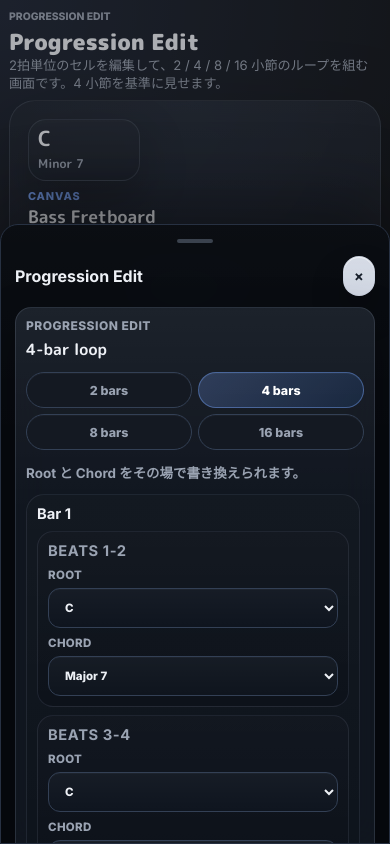
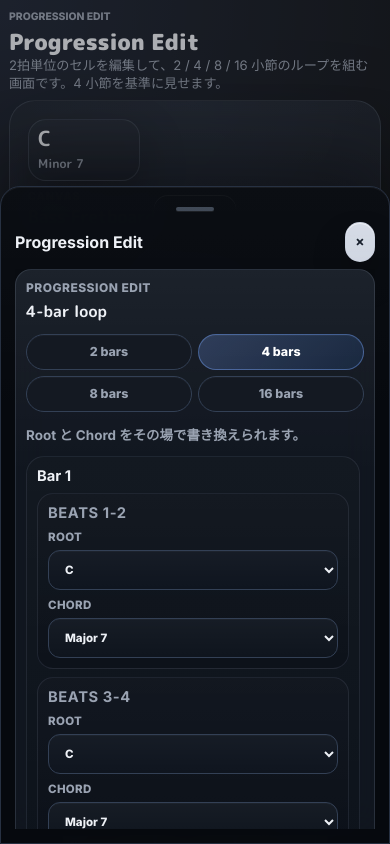
Before and after one commit to muu-ima/muu-fret-degree, a Next.js app: page /progression in a window 390 px wide. Shown: the top 844 px of the page. Built offline with nearby package versions, Linux system fonts and the light colour scheme.

Commit message:
Polish mobile bottom sheets

```diff
--- a/app/components/AppShell.tsx
+++ b/app/components/AppShell.tsx
@@ -2,7 +2,7 @@
 
 import Link from "next/link";
 import { usePathname } from "next/navigation";
-import { type ReactNode } from "react";
+import { type ReactNode, useEffect, useState } from "react";
 import { LuChartNoAxesColumn, LuMusic4, LuPencil, LuSlidersHorizontal } from "react-icons/lu";
 
 type AppShellProps = {
@@ -46,16 +46,35 @@ const panelItems = [
 
 export function AppShell({ children }: AppShellProps) {
   const pathname = usePathname();
+  const [activePanel, setActivePanel] = useState<(typeof panelItems)[number]["key"] | null>(null);
+
+  useEffect(() => {
+    setActivePanel(pathname === "/progression" ? "edit" : null);
+  }, [pathname]);
+
+  useEffect(() => {
+    const handlePanelClose = () => {
+      setActivePanel(null);
+    };
+
+    window.addEventListener("shell:panel-close", handlePanelClose);
+    return () => {
+      window.removeEventListener("shell:panel-close", handlePanelClose);
+    };
+  }, []);
 
   const openEdit = () => {
+    setActivePanel("edit");
     window.dispatchEvent(new CustomEvent("shell:open-edit"));
   };
 
   const openControls = () => {
+    setActivePanel("controls");
     window.dispatchEvent(new CustomEvent("shell:open-controls"));
   };
 
   const openProgression = () => {
+    setActivePanel("progression");
     window.dispatchEvent(new CustomEvent("shell:open-progression"));
   };
 
@@ -116,7 +135,7 @@ export function AppShell({ children }: AppShellProps) {
             {panelItems.map((item) => {
               const Icon = item.icon;
               if (item.key === "edit") {
-                const isActive = pathname === item.href;
+                const isActive = pathname === item.href && activePanel === "edit";
                 return (
                   <Link
                     key={item.key}
@@ -148,7 +167,8 @@ export function AppShell({ children }: AppShellProps) {
                 <button
                   key={item.key}
                   type="button"
-                  className="sidebarToolButton"
+                  className={activePanel === item.key ? "sidebarToolButton active" : "sidebarToolButton"}
+                  aria-pressed={activePanel === item.key}
                   onClick={() => handlePanelOpen(item.key)}
                 >
                   <span className="sidebarItemIcon" aria-hidden="true">
--- a/app/components/PracticeWorkspace.tsx
+++ b/app/components/PracticeWorkspace.tsx
@@ -1,6 +1,14 @@
 "use client";
 
-import { useEffect, useMemo, useRef, useState } from "react";
+import {
+  type CSSProperties,
+  type KeyboardEvent,
+  type PointerEvent,
+  useEffect,
+  useMemo,
+  useRef,
+  useState,
+} from "react";
 import theory from "../../data/theory.json";
 import { BassFretboard, MobileBassFretboard } from "./BassFretboard";
 import { ChordDegreeStrip } from "./ChordDegreeStrip";
@@ -36,6 +44,12 @@ type PracticeWorkspaceProps = {
   pageMode: "practice" | "progression";
 };
 
+const bottomSheetHeightBounds = {
+  min: 44,
+  default: 78,
+  max: 92,
+};
+
 export function PracticeWorkspace({ showProgressionEditor, pageMode }: PracticeWorkspaceProps) {
   const [root, setRoot] = useState("C");
   const [chordTypeId, setChordTypeId] = useState("m7");
@@ -47,6 +61,7 @@ export function PracticeWorkspace({ showProgressionEditor, pageMode }: PracticeW
   const [selectedFretRangeId, setSelectedFretRangeId] = useState<FretRange["id"]>("low");
   const [chordOctaveId, setChordOctaveId] = useState("C4");
   const [chordInversion, setChordInversion] = useState(0);
+  const [bottomSheetHeight, setBottomSheetHeight] = useState(bottomSheetHeightBounds.default);
   const [progression, setProgression] = useState<ChordProgression>(() => ({
     bpm: 120,
     timeSignature: { beatsPerBar: 4, beatUnit: 4 },
@@ -68,6 +83,7 @@ export function PracticeWorkspace({ showProgressionEditor, pageMode }: PracticeW
   } = useAudioEngine({ bpm });
   const progressionPlayback = useProgressionPlayback({ progression });
   const lastProgressionBeatRef = useRef<number | null>(null);
+  const bottomSheetDragRef = useRef<{ startHeight: number; startY: number } | null>(null);
 
   useEffect(() => {
     setProgression((currentProgression) =>
@@ -107,6 +123,91 @@ export function PracticeWorkspace({ showProgressionEditor, pageMode }: PracticeW
       window.removeEventListener("shell:open-edit", handleOpenEdit);
     };
   }, [showProgressionEditor]);
+
+  const closePanels = () => {
+    setIsControlsOpen(false);
+    setIsProgressionPanelOpen(false);
+    setIsProgressionEditorOpen(false);
+    window.dispatchEvent(new CustomEvent("shell:panel-close"));
+  };
+
+  const clampBottomSheetHeight = (height: number) =>
+    Math.min(bottomSheetHeightBounds.max, Math.max(bottomSheetHeightBounds.min, height));
+
+  const beginBottomSheetResize = (event: PointerEvent<HTMLButtonElement>) => {
+    event.currentTarget.setPointerCapture(event.pointerId);
+    bottomSheetDragRef.current = {
+      startHeight: bottomSheetHeight,
+      startY: event.clientY,
+    };
+  };
+
+  const resizeBottomSheet = (event: PointerEvent<HTMLButtonElement>) => {
+    if (!bottomSheetDragRef.current) {
+      return;
+    }
+
+    const viewportHeight = window.innerHeight || 1;
+    const dragDistance = bottomSheetDragRef.current.startY - event.clientY;
+    const nextHeight = bottomSheetDragRef.current.startHeight + (dragDistance / viewportHeight) * 100;
+    setBottomSheetHeight(clampBottomSheetHeight(nextHeight));
+  };
+
+  const finishBottomSheetResize = (event: PointerEvent<HTMLButtonElement>) => {
+    if (event.currentTarget.hasPointerCapture(event.pointerId)) {
+      event.currentTarget.releasePointerCapture(event.pointerId);
+    }
+
+    bottomSheetDragRef.current = null;
+  };
+
+  const adjustBottomSheetWithKeyboard = (event: KeyboardEvent<HTMLButtonElement>) => {
+    if (event.key === "ArrowUp") {
+      event.preventDefault();
+      setBottomSheetHeight((height) => clampBottomSheetHeight(height + 5));
+      return;
+    }
+
+    if (event.key === "ArrowDown") {
+      event.preventDefault();
+      setBottomSheetHeight((height) => clampBottomSheetHeight(height - 5));
+      return;
+    }
+
+    if (event.key === "Home") {
+      event.preventDefault();
+      setBottomSheetHeight(bottomSheetHeightBounds.min);
+      return;
+    }
+
+    if (event.key === "End") {
+      event.preventDefault();
+      setBottomSheetHeight(bottomSheetHeightBounds.max);
+    }
+  };
+
+  const bottomSheetStyle = {
+    "--bottom-sheet-height": `${bottomSheetHeight}dvh`,
+  } as CSSProperties;
+
+  const renderBottomSheetHandle = () => (
+    <button
+      type="button"
+      className="bottomSheetHandle"
+      aria-label="ボトムシートの高さを調整"
+      aria-valuemax={bottomSheetHeightBounds.max}
+      aria-valuemin={bottomSheetHeightBounds.min}
+      aria-valuenow={Math.round(bottomSheetHeight)}
+      onDoubleClick={() => setBottomSheetHeight(bottomSheetHeightBounds.default)}
+      onKeyDown={adjustBottomSheetWithKeyboard}
+      onPointerCancel={finishBottomSheetResize}
+      onPointerDown={beginBottomSheetResize}
+      onPointerMove={resizeBottomSheet}
+      onPointerUp={finishBottomSheetResize}
+    >
+      <span />
+    </button>
+  );
 
   const chromatic = theory.chromatic;
   const chordTypes = theory.chordTypes as ChordType[];
@@ -359,21 +460,19 @@ export function PracticeWorkspace({ showProgressionEditor, pageMode }: PracticeW
             ? "drawerBackdrop open"
             : "drawerBackdrop"
         }
-        onClick={() => {
-          setIsControlsOpen(false);
-          setIsProgressionPanelOpen(false);
-          setIsProgressionEditorOpen(false);
-        }}
+        onClick={closePanels}
       />
       <aside
         className={isControlsOpen ? "shellControlsPanel open" : "shellControlsPanel"}
         role="dialog"
         aria-modal="true"
         aria-label="コードとチューニング"
+        style={bottomSheetStyle}
       >
+        {renderBottomSheetHandle()}
         <div className="drawerHeader">
           <strong>{root} {chordType.name}</strong>
-          <button type="button" className="closeButton" onClick={() => setIsControlsOpen(false)}>
+          <button type="button" className="closeButton" onClick={closePanels}>
             ×
           </button>
         </div>
@@ -384,10 +483,12 @@ export function PracticeWorkspace({ showProgressionEditor, pageMode }: PracticeW
         role="dialog"
         aria-modal="true"
         aria-label="コード進行再生"
+        style={bottomSheetStyle}
       >
+        {renderBottomSheetHandle()}
         <div className="drawerHeader">
           <strong>Progression</strong>
-          <button type="button" className="closeButton" onClick={() => setIsProgressionPanelOpen(false)}>
+          <button type="button" className="closeButton" onClick={closePanels}>
             ×
           </button>
         </div>
@@ -399,10 +500,12 @@ export function PracticeWorkspace({ showProgressionEditor, pageMode }: PracticeW
           role="dialog"
           aria-modal="true"
           aria-label="コード進行編集"
+          style={bottomSheetStyle}
         >
+          {renderBottomSheetHandle()}
           <div className="drawerHeader">
             <strong>Progression Edit</strong>
-            <button type="button" className="closeButton" onClick={() => setIsProgressionEditorOpen(false)}>
+            <button type="button" className="closeButton" onClick={closePanels}>
               ×
             </button>
           </div>
--- a/app/globals.css
+++ b/app/globals.css
@@ -375,6 +375,10 @@ input {
     rgba(239, 244, 252, 0.98);
 }
 
+.bottomSheetHandle {
+  display: none;
+}
+
 .hero {
   display: flex;
   align-items: flex-start;
@@ -401,7 +405,6 @@ input {
 }
 
 .heroSummary {
-  max-width: 60ch;
   margin: 12px 0 0;
   color: var(--muted);
   font-size: 0.96rem;
@@ -627,6 +630,7 @@ input {
 }
 
 @media (max-width: 1040px) {
+
   .shellControlsPanel,
   .shellProgressionPanel,
   .shellEditPanel {
@@ -1041,8 +1045,7 @@ select:focus-visible,
   stroke: rgba(255, 255, 255, 0.76);
   stroke-width: 3;
   filter:
-    drop-shadow(0 8px 10px rgba(0, 0, 0, 0.24))
-    drop-shadow(0 0 8px rgba(255, 255, 255, 0.1));
+    drop-shadow(0 8px 10px rgba(0, 0, 0, 0.24)) drop-shadow(0 0 8px rgba(255, 255, 255, 0.1));
   transition:
     r 140ms ease,
     filter 140ms ease;
@@ -1052,8 +1055,7 @@ select:focus-visible,
   stroke: rgba(255, 255, 255, 0.92);
   stroke-width: 3.5;
   filter:
-    drop-shadow(0 10px 12px rgba(0, 0, 0, 0.28))
-    drop-shadow(0 0 12px rgba(232, 77, 91, 0.26));
+    drop-shadow(0 10px 12px rgba(0, 0, 0, 0.28)) drop-shadow(0 0 12px rgba(232, 77, 91, 0.26));
 }
 
 .noteHit.rootNote .noteHalo {
@@ -1063,8 +1065,7 @@ select:focus-visible,
 .noteHit:hover circle:not(.noteHalo) {
   r: 25px;
   filter:
-    drop-shadow(0 12px 16px rgba(0, 0, 0, 0.3))
-    drop-shadow(0 0 14px rgba(255, 255, 255, 0.14));
+    drop-shadow(0 12px 16px rgba(0, 0, 0, 0.3)) drop-shadow(0 0 14px rgba(255, 255, 255, 0.14));
 }
 
 .noteHit:hover .noteHalo {
@@ -1512,7 +1513,7 @@ select:focus-visible,
 
   .app {
     width: min(100% - 18px, 430px);
-    padding: 10px 0 84px;
+    padding: 10px 0 96px;
   }
 
   .appShell {
@@ -1522,22 +1523,24 @@ select:focus-visible,
 
   .appSidebar {
     position: fixed;
-    right: 7px;
-    bottom: calc(7px + env(safe-area-inset-bottom));
-    left: 7px;
+    right: 8px;
+    bottom: calc(8px + env(safe-area-inset-bottom));
+    left: 8px;
     top: auto;
     z-index: 50;
     display: flex;
-    gap: 5px;
+    gap: 6px;
     overflow-x: auto;
     overscroll-behavior-x: contain;
-    padding: 7px;
+    padding: 6px;
     border: 1px solid rgba(154, 171, 196, 0.16);
-    border-radius: 16px;
+    border-radius: 17px;
     background:
       linear-gradient(180deg, rgba(255, 255, 255, 0.07), rgba(255, 255, 255, 0.02)),
       rgba(7, 10, 15, 0.94);
-    box-shadow: 0 -18px 54px rgba(0, 0, 0, 0.38);
+    box-shadow:
+      0 -18px 54px rgba(0, 0, 0, 0.38),
+      inset 0 1px 0 rgba(255, 255, 255, 0.06);
     scroll-padding-inline: 8px;
     scroll-snap-type: x proximity;
     scrollbar-width: none;
@@ -1566,14 +1569,17 @@ select:focus-visible,
 
   .sidebarNavItem,
   .sidebarToolButton {
-    flex: 0 0 78px;
+    flex: 0 0 clamp(74px, 21.5vw, 82px);
     grid-template-columns: 1fr;
     justify-items: center;
-    gap: 4px;
-    min-height: 56px;
+    gap: 5px;
+    min-height: 60px;
     padding: 7px 5px 6px;
-    border-radius: 12px;
-    box-shadow: none;
+    border-radius: 13px;
+    background:
+      linear-gradient(180deg, rgba(255, 255, 255, 0.045), transparent),
+      rgba(17, 23, 33, 0.82);
+    box-shadow: inset 0 1px 0 rgba(255, 255, 255, 0.035);
     scroll-snap-align: start;
     text-align: center;
   }
@@ -1585,14 +1591,33 @@ select:focus-visible,
   }
 
   .sidebarItemIcon {
-    width: 25px;
-    height: 25px;
-    border-radius: 9px;
+    width: 28px;
+    height: 28px;
+    border-radius: 10px;
   }
 
   .sidebarItemIcon svg {
-    width: 16px;
-    height: 16px;
+    width: 17px;
+    height: 17px;
+  }
+
+  .sidebarNavItem.active,
+  .sidebarToolButton.active {
+    border-color: rgba(122, 167, 255, 0.48);
+    background:
+      linear-gradient(180deg, rgba(122, 167, 255, 0.24), rgba(43, 125, 233, 0.08)),
+      rgba(23, 33, 49, 0.94);
+    box-shadow:
+      inset 0 0 0 1px rgba(122, 167, 255, 0.1),
+      inset 0 1px 0 rgba(255, 255, 255, 0.08),
+      0 10px 24px rgba(27, 78, 151, 0.18);
+  }
+
+  .sidebarNavItem.active .sidebarItemIcon,
+  .sidebarToolButton.active .sidebarItemIcon {
+    border-color: rgba(122, 167, 255, 0.36);
+    background: linear-gradient(135deg, rgba(122, 167, 255, 0.38), rgba(43, 125, 233, 0.24));
+    color: #ffffff;
   }
 
   .sidebarItemBody {
@@ -1604,7 +1629,8 @@ select:focus-visible,
     display: block;
     overflow: hidden;
     color: var(--ink);
-    font-size: 0.66rem;
+    font-size: 0.68rem;
+    font-weight: 850;
     line-height: 1.1;
     text-overflow: ellipsis;
     white-space: nowrap;
@@ -1804,39 +1830,62 @@ select:focus-visible,
     left: 0;
     top: auto;
     z-index: 60;
-    display: block;
+    display: flex;
+    flex-direction: column;
     width: auto;
     max-width: none;
-    max-height: min(82dvh, 620px);
-    overflow-y: auto;
+    height: min(var(--bottom-sheet-height, 78dvh), calc(100dvh - 16px));
+    max-height: calc(100dvh - 16px);
+    overflow: hidden;
     overscroll-behavior: contain;
-    padding: 14px 14px calc(14px + env(safe-area-inset-bottom));
+    padding: 10px 14px calc(14px + env(safe-area-inset-bottom));
     border: 1px solid var(--line);
-    border-radius: 18px 18px 0 0;
+    border-radius: 20px 20px 0 0;
     background:
       linear-gradient(180deg, rgba(255, 255, 255, 0.02), transparent 36%),
       rgba(7, 10, 15, 0.98);
-    box-shadow: 0 -24px 70px rgba(0, 0, 0, 0.34);
+    box-shadow:
+      0 -24px 70px rgba(0, 0, 0, 0.34),
+      inset 0 1px 0 rgba(255, 255, 255, 0.06);
     transform: translateY(110%);
     transition: transform 180ms ease;
     pointer-events: none;
   }
 
-  .shellControlsPanel::before,
-  .shellProgressionPanel::before,
-  .shellEditPanel::before {
-    content: "";
-    display: block;
-    width: 36px;
+  .bottomSheetHandle {
+    display: grid;
+    flex: 0 0 auto;
+    width: 82px;
+    height: 28px;
+    min-height: 28px;
+    place-items: center;
+    align-self: center;
+    margin: -2px auto 2px;
+    padding: 0;
+    border: 0;
+    border-radius: 999px;
+    background: transparent;
+    cursor: ns-resize;
+    touch-action: none;
+  }
+
+  .bottomSheetHandle span {
+    width: 38px;
     height: 4px;
-    margin: 0 auto 12px;
     border-radius: 999px;
-    background: rgba(154, 171, 196, 0.34);
+    background: rgba(154, 171, 196, 0.38);
+    box-shadow: 0 1px 0 rgba(255, 255, 255, 0.08);
+  }
+
+  .bottomSheetHandle:focus-visible span,
+  .bottomSheetHandle:hover span {
+    background: rgba(191, 207, 232, 0.64);
   }
 
   .shellControlsPanel.open,
   .shellProgressionPanel.open,
   .shellEditPanel.open {
+    display: flex;
     transform: translateY(0);
     pointer-events: auto;
   }
@@ -1844,9 +1893,10 @@ select:focus-visible,
   .shellControlsPanel .drawerHeader,
   .shellProgressionPanel .drawerHeader,
   .shellEditPanel .drawerHeader {
-    min-height: 42px;
+    flex: 0 0 auto;
+    min-height: 34px;
     margin-bottom: 10px;
-    padding-right: 58px;
+    padding-right: 46px;
   }
 
   .shellControlsPanel .drawerHeader strong,
@@ -1858,15 +1908,18 @@ select:focus-visible,
   .shellControlsPanel .closeButton,
   .shellProgressionPanel .closeButton,
   .shellEditPanel .closeButton {
-    min-width: 32px;
-    width: 32px;
-    height: 32px;
+    min-width: 30px;
+    width: 30px;
+    height: 30px;
     border-radius: 999px;
-    font-size: 0.9rem;
+    font-size: 0.86rem;
   }
 
   .shellControls {
     grid-template-columns: 1fr;
+    min-height: 0;
+    overflow-y: auto;
+    -webkit-overflow-scrolling: touch;
     margin: 0;
     padding: 0;
     border: 0;
@@ -1874,6 +1927,9 @@ select:focus-visible,
   }
 
   .shellProgression {
+    min-height: 0;
+    overflow-y: auto;
+    -webkit-overflow-scrolling: touch;
     margin: 0;
     padding: 0;
     border: 0;
@@ -1881,6 +1937,9 @@ select:focus-visible,
   }
 
   .shellEdit {
+    min-height: 0;
+    overflow-y: auto;
+    -webkit-overflow-scrolling: touch;
     margin: 0;
     padding: 0;
     border: 0;
```
